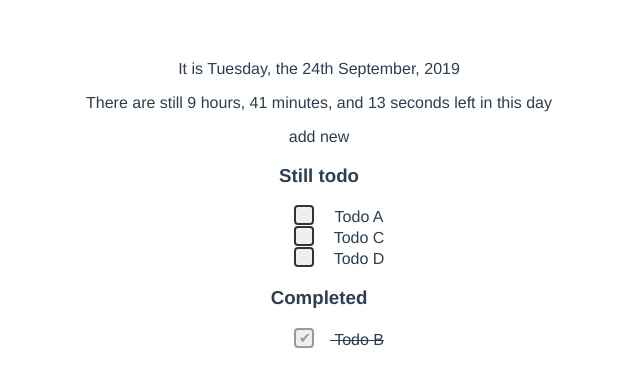
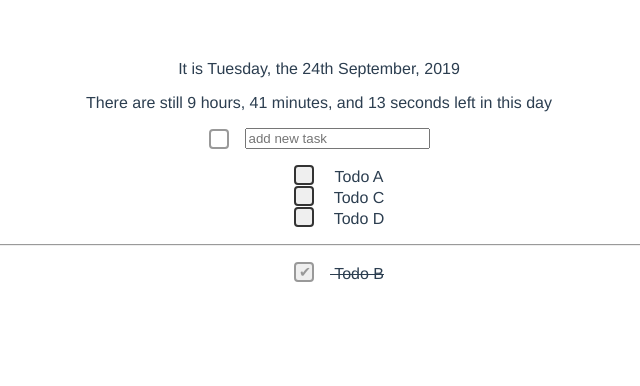
Before and after one commit to Plsr/DoDee, a Vue app: page / in a window 1280 px wide. Shown: the top 386 px of the page, without its empty margins (321-961 px from the left). Built offline with nearby package versions, Linux system fonts and the light colour scheme.

Commit message:
Allow adding of new todos

```diff
--- a/src/components/AddTodoForm.vue
+++ b/src/components/AddTodoForm.vue
@@ -1,9 +1,38 @@
 <template>
-  <p>add new</p>
+  <div class="wrapper">
+    <div class="todo-button-dummy" /><input v-model="todoTitle" v-on:keydown.enter="handleSubmit" type="text" placeholder="add new task">
+  </div>
 </template>
 
 <script>
   export default {
-
+    data() {
+      return {
+        todoTitle: ''
+      }
+    },
+    methods: {
+      handleSubmit() {
+        this.$emit('create-todo', this.todoTitle)
+      }
+    }
   }
 </script>
+
+<style>
+  .wrapper {
+    display: flex;
+    align-items: center;
+    justify-content: center;
+  }
+
+  .todo-button-dummy {
+    position: relative;
+    border: 2px solid #999;
+    border-radius: 4px;
+    width: 20px;
+    height: 20px;
+    box-sizing: border-box;
+    margin-right: 1rem;
+  }
+</style>
--- a/src/components/TodoItem.vue
+++ b/src/components/TodoItem.vue
@@ -23,6 +23,7 @@
 <style>
   .todo-button {
     position: relative;
+    box-sizing: border-box;
     border: 2px solid #333333;
     border-radius: 4px;
     width: 20px;
--- a/src/components/TodoList.vue
+++ b/src/components/TodoList.vue
@@ -1,6 +1,5 @@
 <template>
   <div>
-    <h3>Still todo</h3>
     <ul>
       <todo-item
         v-for="(todo, index) in openTodos"
@@ -11,7 +10,7 @@
         {{ todo.title }}
       </todo-item>
     </ul>
-    <h3>Completed</h3>
+    <hr />
     <ul>
       <todo-item
         v-for="(todo, index) in finishedTodos"
```
